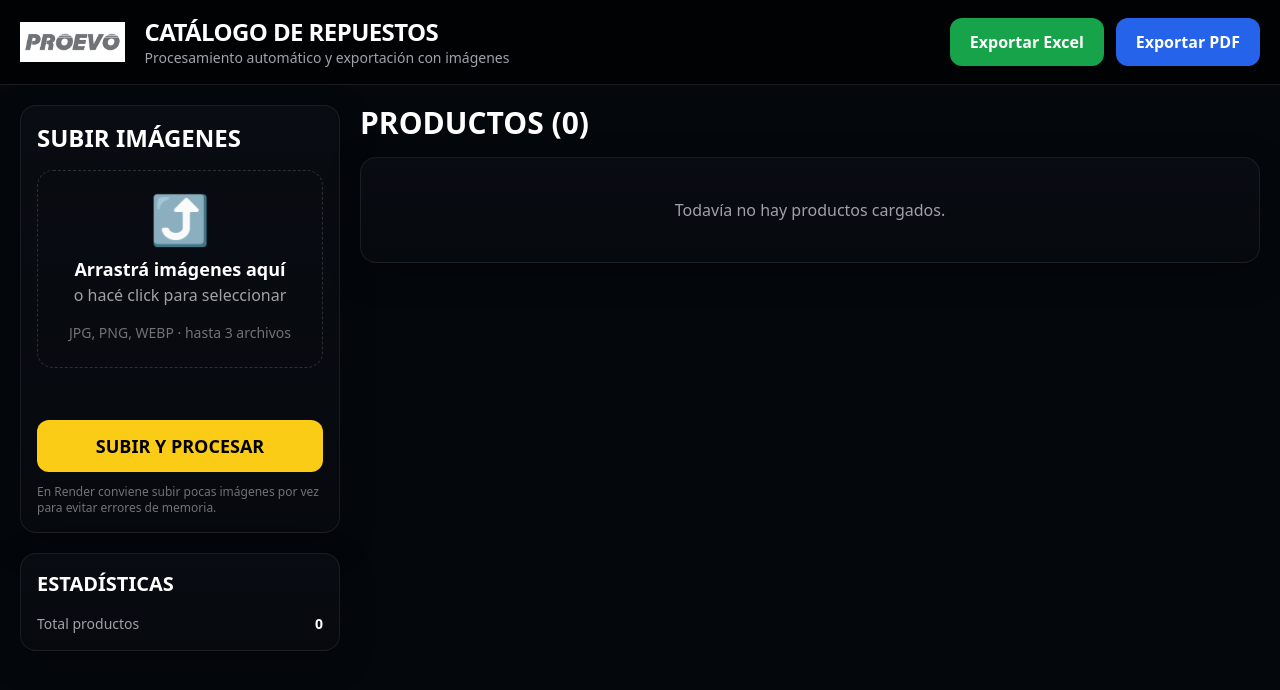
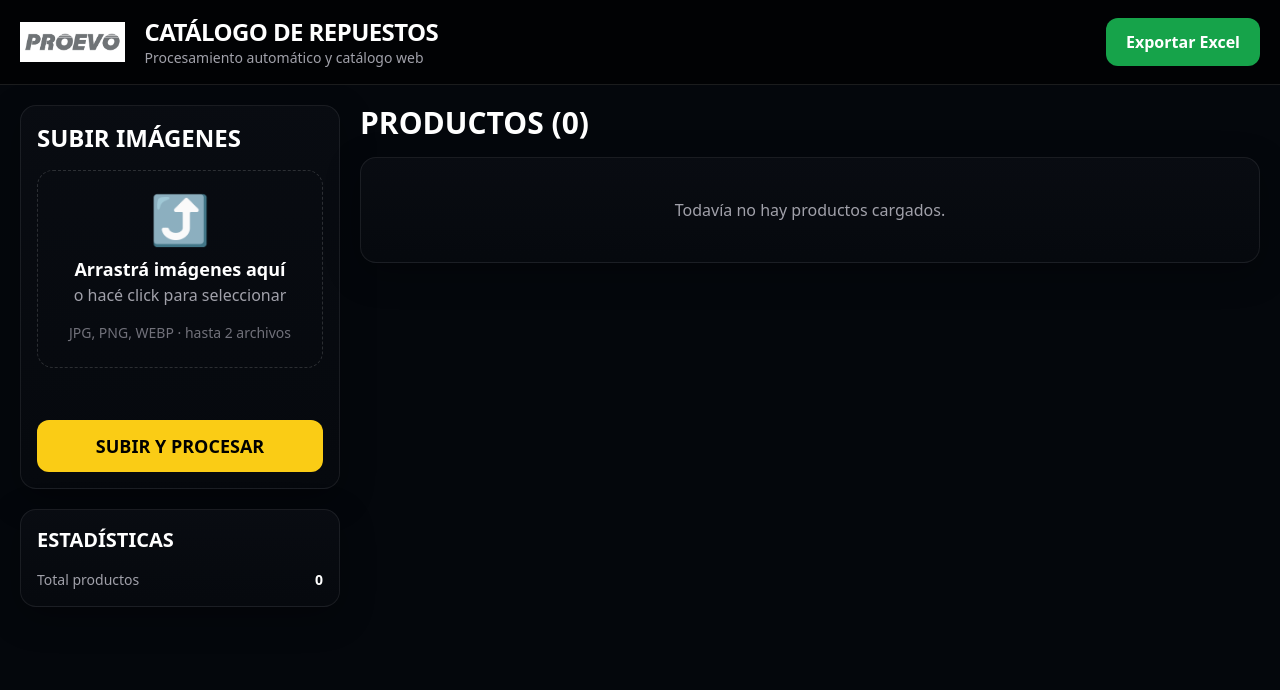
Before and after one commit to nachotarno/proevocatalogo, a Flask app: template templates/index.html in a window 1280 px wide. Shown: the top 690 px of the page. Run offline with Flask 3, Linux system fonts and the light colour scheme; the template is opened without the code that fills it, so the values that code supplies are empty; some libraries are stand-ins or nearby versions.

Commit message:
Update index.html

```diff
--- a/templates/index.html
+++ b/templates/index.html
@@ -55,16 +55,13 @@
                 <img src="{{ url_for('static', filename='logo.png') }}" alt="PROEVO" class="h-10 object-contain">
                 <div>
                     <h1 class="text-2xl font-black tracking-tight">CATÁLOGO DE REPUESTOS</h1>
-                    <p class="text-zinc-400 text-sm">Procesamiento automático y exportación con imágenes</p>
+                    <p class="text-zinc-400 text-sm">Procesamiento automático y catálogo web</p>
                 </div>
             </div>
 
             <div class="flex flex-wrap gap-3">
                 <a href="/export-excel" class="px-5 py-3 rounded-xl bg-green-600 hover:bg-green-500 transition font-bold">
                     Exportar Excel
-                </a>
-                <a href="/export-pdf" class="px-5 py-3 rounded-xl bg-blue-600 hover:bg-blue-500 transition font-bold">
-                    Exportar PDF
                 </a>
             </div>
         </div>
@@ -76,13 +73,19 @@
             <section class="panel rounded-2xl p-4">
                 <h2 class="text-2xl font-black mb-4">SUBIR IMÁGENES</h2>
 
+                {% if error %}
+                <div class="mb-4 rounded-xl bg-red-900/40 border border-red-700 px-4 py-3 text-red-200 text-sm">
+                    {{ error }}
+                </div>
+                {% endif %}
+
                 <form action="/upload" method="post" enctype="multipart/form-data" class="space-y-4">
                     <label class="block border border-dashed border-white/15 rounded-2xl p-6 text-center cursor-pointer hover:border-yellow-400 transition">
                         <input type="file" name="file" multiple class="hidden" onchange="updateFileNames(this)">
                         <div class="text-5xl mb-3">⤴</div>
                         <p class="text-lg font-semibold">Arrastrá imágenes aquí</p>
                         <p class="text-zinc-400">o hacé click para seleccionar</p>
-                        <p class="text-sm text-zinc-500 mt-4">JPG, PNG, WEBP · hasta 3 archivos</p>
+                        <p class="text-sm text-zinc-500 mt-4">JPG, PNG, WEBP · hasta 2 archivos</p>
                     </label>
 
                     <div id="selectedFiles" class="text-sm text-zinc-400 min-h-[20px] max-h-[140px] overflow-auto"></div>
@@ -91,15 +94,10 @@
                         SUBIR Y PROCESAR
                     </button>
                 </form>
-
-                <p class="text-xs text-zinc-500 mt-3">
-                    En Render conviene subir pocas imágenes por vez para evitar errores de memoria.
-                </p>
             </section>
 
             <section class="panel rounded-2xl p-4">
                 <h3 class="text-xl font-black mb-4">ESTADÍSTICAS</h3>
-
                 <div class="space-y-3 text-sm">
                     <div class="flex justify-between">
                         <span class="text-zinc-400">Total productos</span>
```
